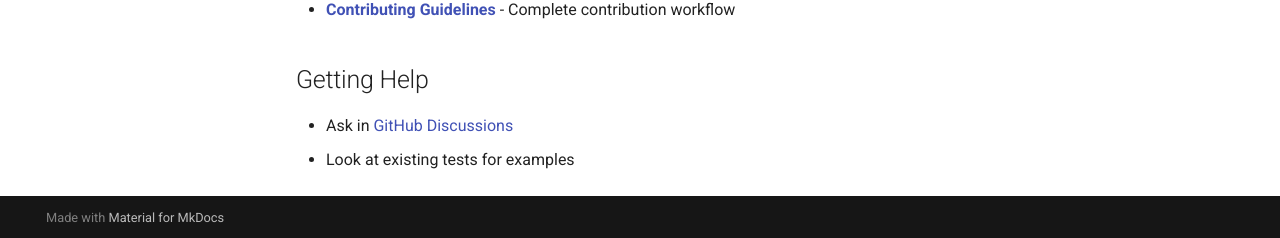
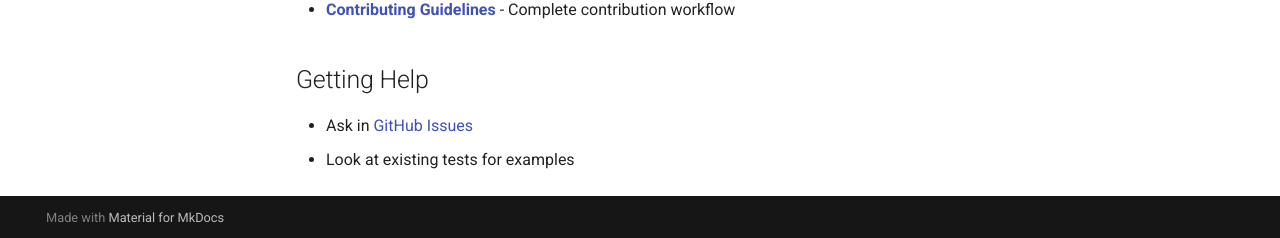
Before and after one commit to Non-linear-AI/Arc, an MkDocs documentation site: the page built from docs/contributing/development-setup.md, in a window 1280 px wide and 900 px high, scrolled down 2609 px. Shown: the part 659-897 px from the top of the window. Built offline with MkDocs 1.6.1 and Material for MkDocs 9.7.7, drawn with Linux system fonts in a browser that asks for light colours; comment, search, counter and statistics services are not loaded.

Commit message:
fix broken link for github issues

```diff
--- a/docs/contributing/development-setup.md
+++ b/docs/contributing/development-setup.md
@@ -152,5 +152,5 @@ tests/
 
 ## Getting Help
 
-- Ask in [GitHub Discussions](https://github.com/non-linear-ai/arc/discussions)
+- Ask in [GitHub Issues](https://github.com/non-linear-ai/arc/issues)
 - Look at existing tests for examples
```
